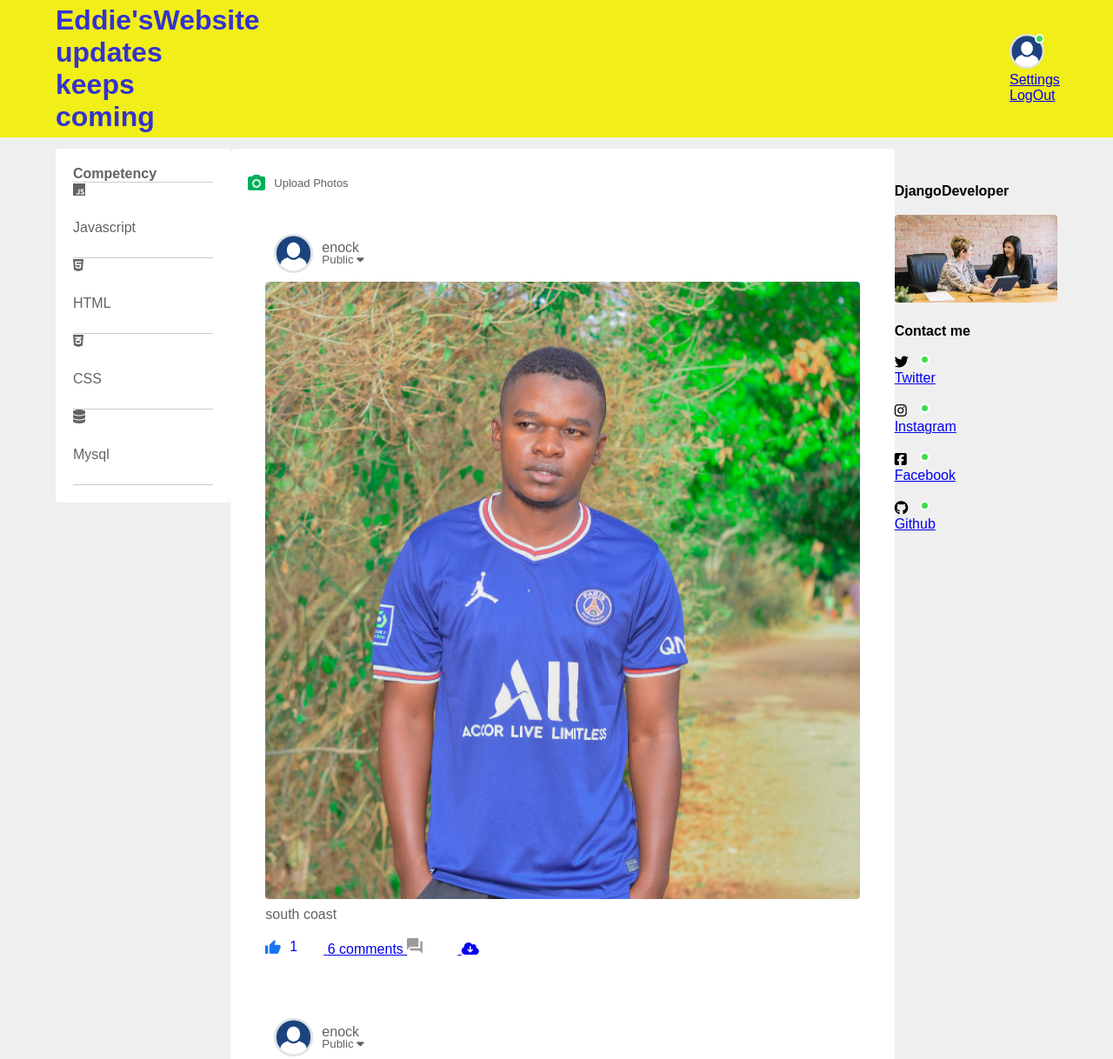
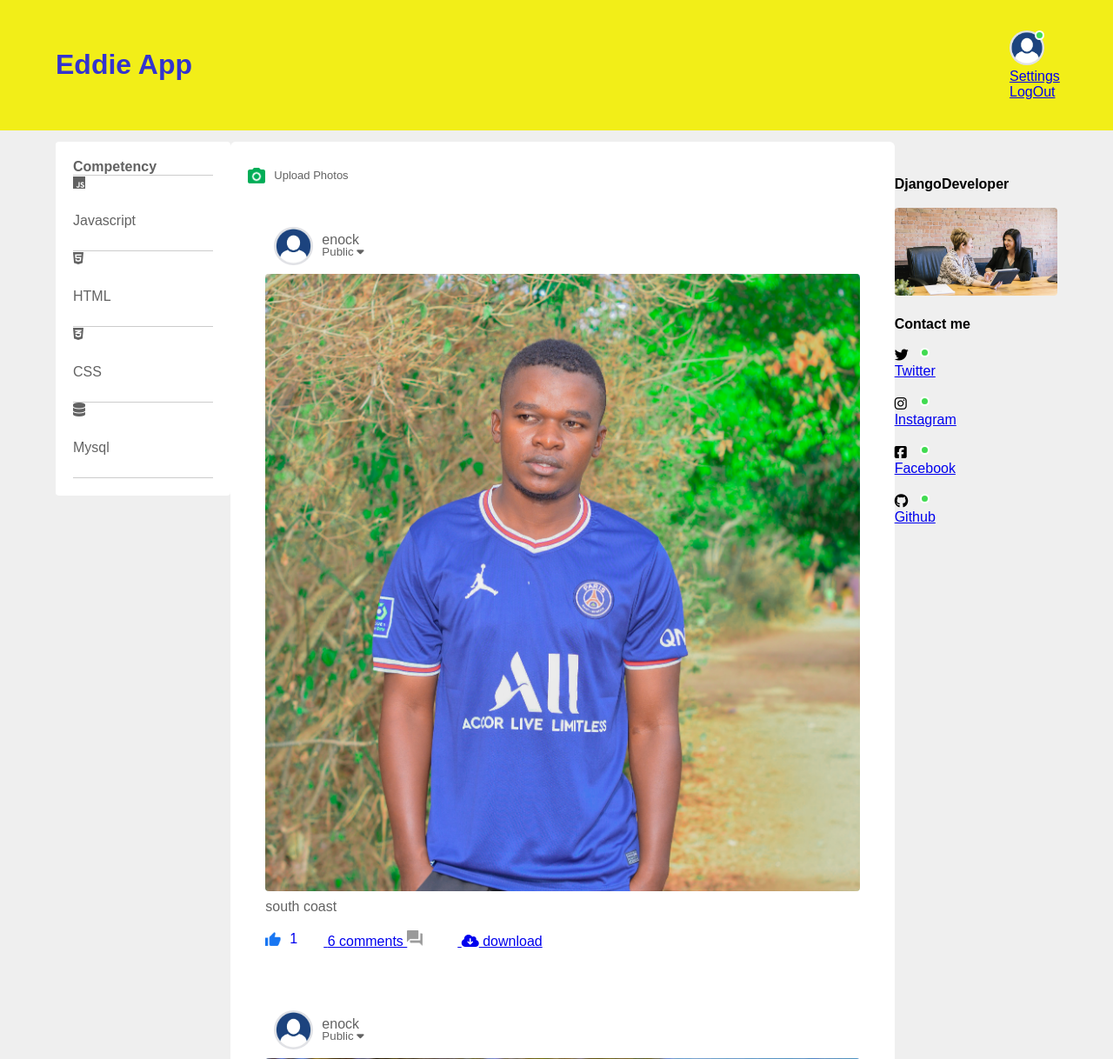
Before and after one commit to EddieKenya/social-media-app, a Django app: template templates/home.html in a window 1280 px wide. Shown: the top 1218 px of the page at 87% size. Run offline with Django 4.2, Linux system fonts and the light colour scheme; the template is opened without the code that fills it: values that come from a table or form of the project are taken from there, others are empty; data comes from the database, SQL or seed files in the repository; both versions use the stored data as it was after the commit; some libraries are stand-ins or nearby versions.

Commit message:
templates edition

```diff
--- a/templates/home.html
+++ b/templates/home.html
@@ -15,7 +15,7 @@
 <body>
     <nav>
         <div class="nav-left">
-            <p class="logo"> <strong >Eddie'sWebsite</strong> updates keeps coming</p>
+            <p class="logo"> <strong >Eddie App</strong></p>
             <ul>
 
 
@@ -114,6 +114,7 @@
                                 <div>
                                     <a href="{{post.posts_image.url}}" download>
                                         <i class="fa-solid fa-cloud-arrow-down"></i>
+                                        download
                                     </a>
                                 </div>
 
```
Also changed, not shown: db.sqlite3.
